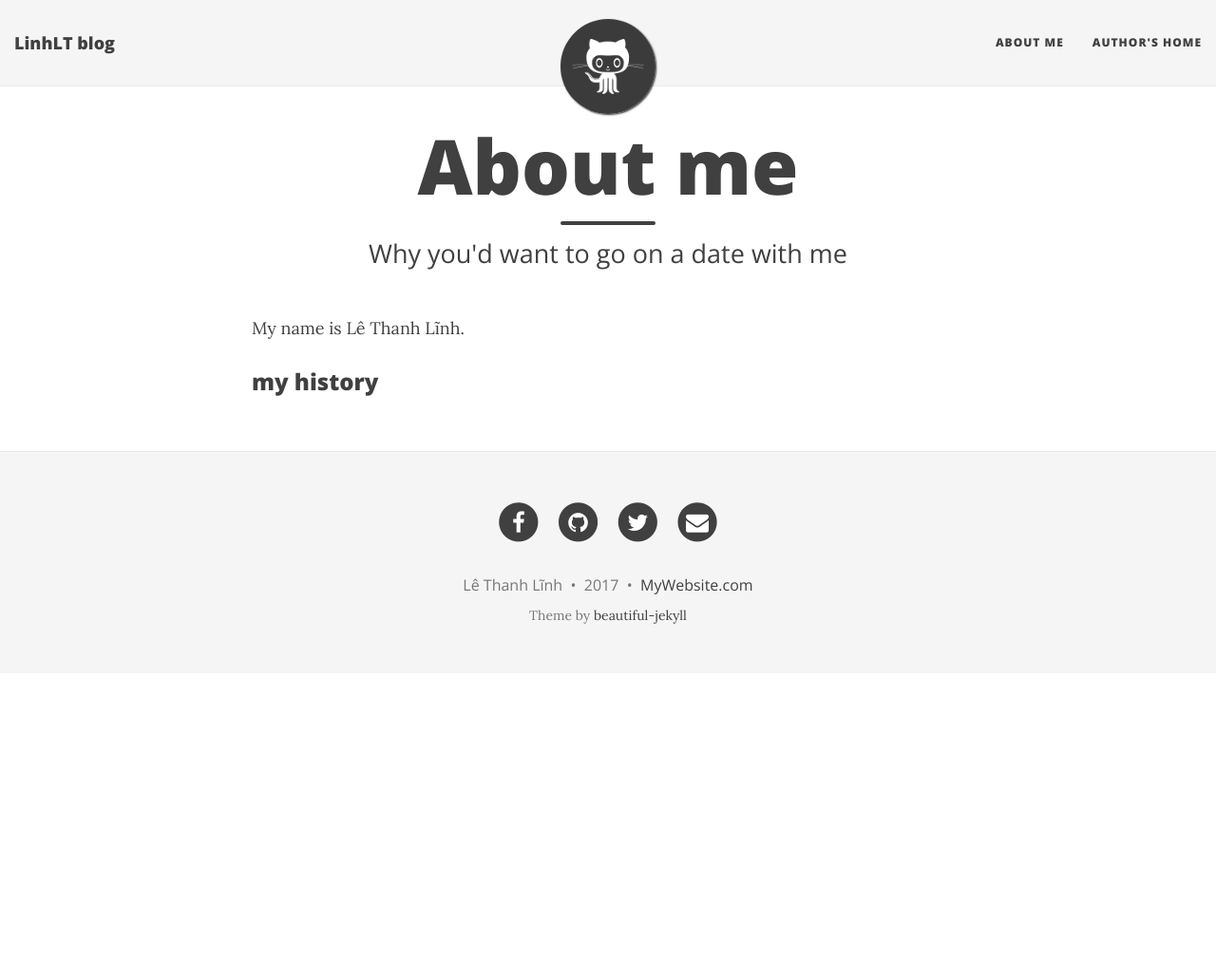
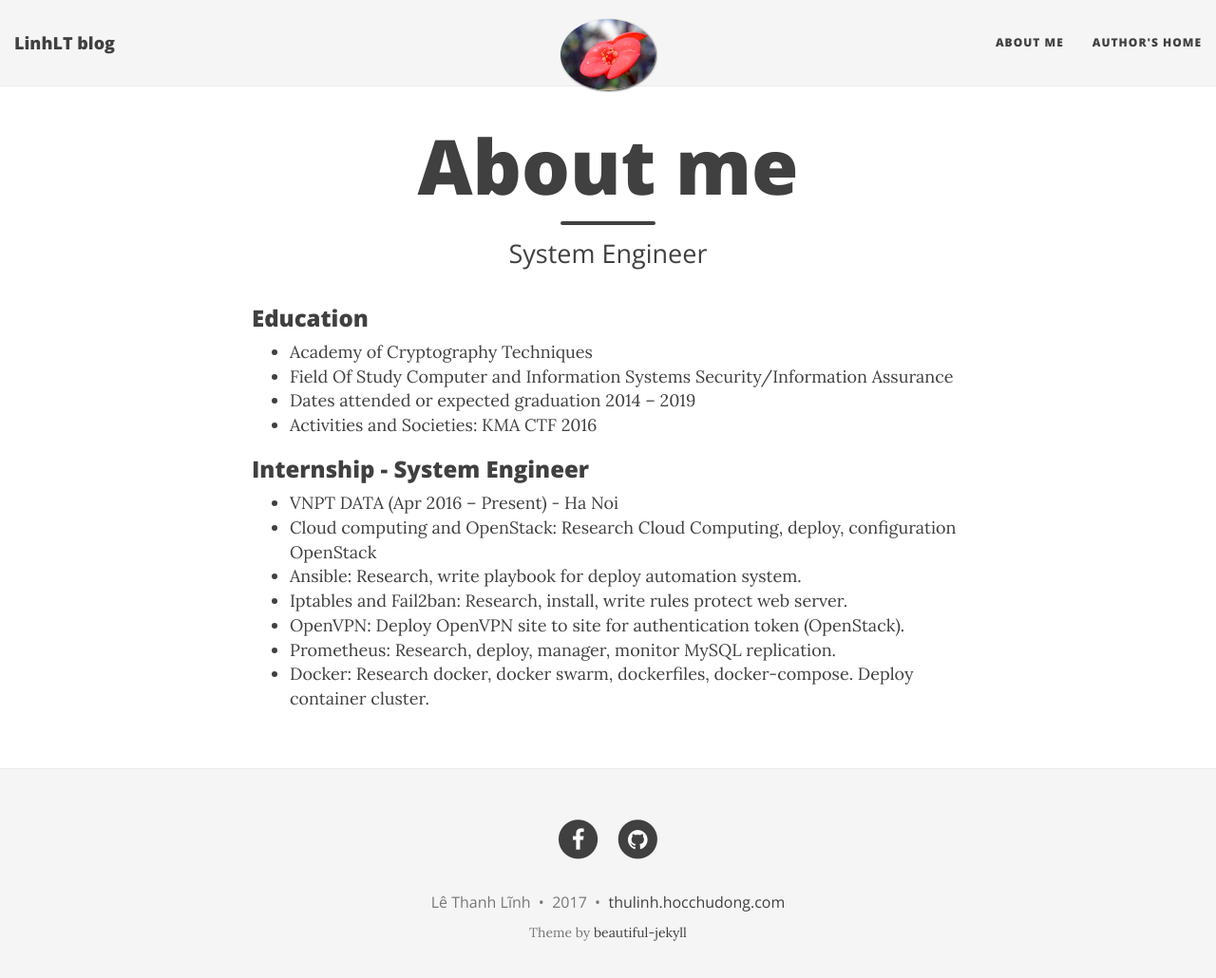
Before and after one commit to linhlt247/linhlt247.github.io, a Jekyll site: the page built from aboutme.md, in a window 1280 px wide and 1043 px high. Shown: the top 1030 px of the window at 95% size. Built offline with Jekyll 4.4.1, drawn with Linux system fonts in a browser that asks for light colours; nearby versions of some CDN libraries.

Commit message:
write first post

```diff
--- a/_config.yml
+++ b/_config.yml
@@ -29,11 +29,11 @@ navbar-links:
 #    - Beautiful Jekyll: "http://deanattali.com/beautiful-jekyll/"
 #    - Learn markdown: "http://www.markdowntutorial.com/"
 #    - GitHub Pages: "https://pages.github.com/"
-  Author's home: "http://linhlt247.github.io"
+  Author's home: "https://thulinh.hocchudong.com"
 
 # Image to show in the navigation bar - image must be a square (width = height)
 # Remove this parameter if you don't want an image in the navbar
-avatar: "/img/avatar-icon.png"
+avatar: "/img/avatar-icon.jpg"
 
 # If you want to have an image logo in the top-left corner instead of the title text,
 # then specify the following parameter
@@ -45,9 +45,9 @@ avatar: "/img/avatar-icon.png"
 # Important: you must keep the "name" parameter, everything else you can remove
 author:
   name: Lê Thanh Lĩnh
-  email: "noemail"
-  facebook: yourname  # eg. daattali
-  github: yourname    # eg. daattali
+  email: "no@gmail.com"
+  facebook: l2tqb  # eg. daattali
+  github: linhlt247    # eg. daattali
   twitter: yourname   # eg. daattali
   reddit: yourname    # eg. daattali
   google-plus: +yourname   # eg. +DeanAttali or 109424658772469020925
@@ -64,8 +64,8 @@ author:
 footer-links-active:
   rss: false
   facebook: true
-  email: true
-  twitter: true
+  email: false
+  twitter: false
   google-plus: false
   github: true
   reddit: false
@@ -80,14 +80,14 @@ footer-links-active:
 
 # Select which share links to show in posts
 share-links-active:
-  twitter: true
+  twitter: false
   facebook: true
   google: false
   linkedin: true
 
 # How to display the link to the website in the footer
 # Remove this if you don't want a link in the footer
-url-pretty: "MyWebsite.com"  # eg. "deanattali.com/beautiful-jekyll"
+url-pretty: "thulinh.hocchudong.com"  # eg. "deanattali.com/beautiful-jekyll"
 
 # --- Misc --- #
 # Fill in your Disqus shortname (NOT the userid) if you want to support Disqus comments
--- a/aboutme.md
+++ b/aboutme.md
@@ -1,10 +1,20 @@
 ---
 layout: page
 title: About me
-subtitle: Why you'd want to go on a date with me
+subtitle: System Engineer
 ---
 
-My name is Lê Thanh Lĩnh.
+### Education
+- Academy of Cryptography Techniques
+- Field Of Study Computer and Information Systems Security/Information Assurance
+- Dates attended or expected graduation 2014 – 2019
+- Activities and Societies: KMA CTF 2016
 
-
-### my history
+### Internship - System Engineer
+- VNPT DATA (Apr 2016 – Present) - Ha Noi
+- Cloud computing and OpenStack: Research Cloud Computing, deploy, configuration OpenStack
+- Ansible: Research, write playbook for deploy automation system.
+- Iptables and Fail2ban: Research, install, write rules protect web server.
+- OpenVPN: Deploy OpenVPN site to site for authentication token (OpenStack).
+- Prometheus: Research, deploy, manager, monitor MySQL replication.
+- Docker: Research docker, docker swarm, dockerfiles, docker-compose. Deploy container cluster.
```
Also changed, not shown: _posts/2015-01-04-first-post.md (deleted, +0 -8 lines), _posts/2015-01-15-pirates.md (deleted, +0 -7 lines), _posts/2015-01-19-soccer.md (deleted, +0 -11 lines), _posts/2015-01-27-dear-diary.md (deleted, +0 -7 lines), _posts/2015-02-13-hamlet-monologue.md (deleted, +0 -41 lines), _posts/2015-02-26-flake-it-till-you-make-it.md (deleted, +0 -14 lines), _posts/2017-04-05-Hello-word.md (added, +18 -0 lines), img/avatar-icon.jpg (added), img/avatar-icon.png (deleted).
